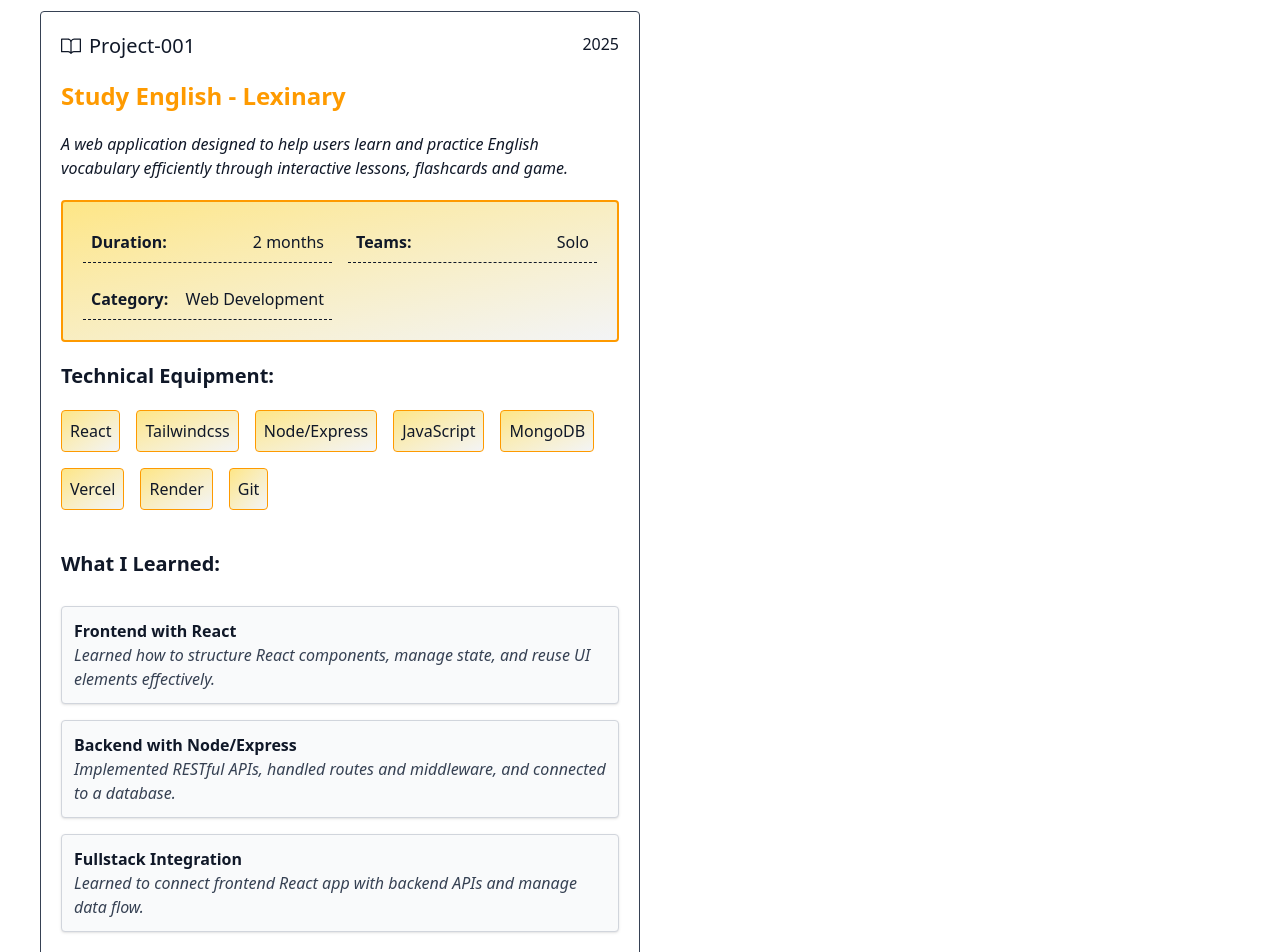
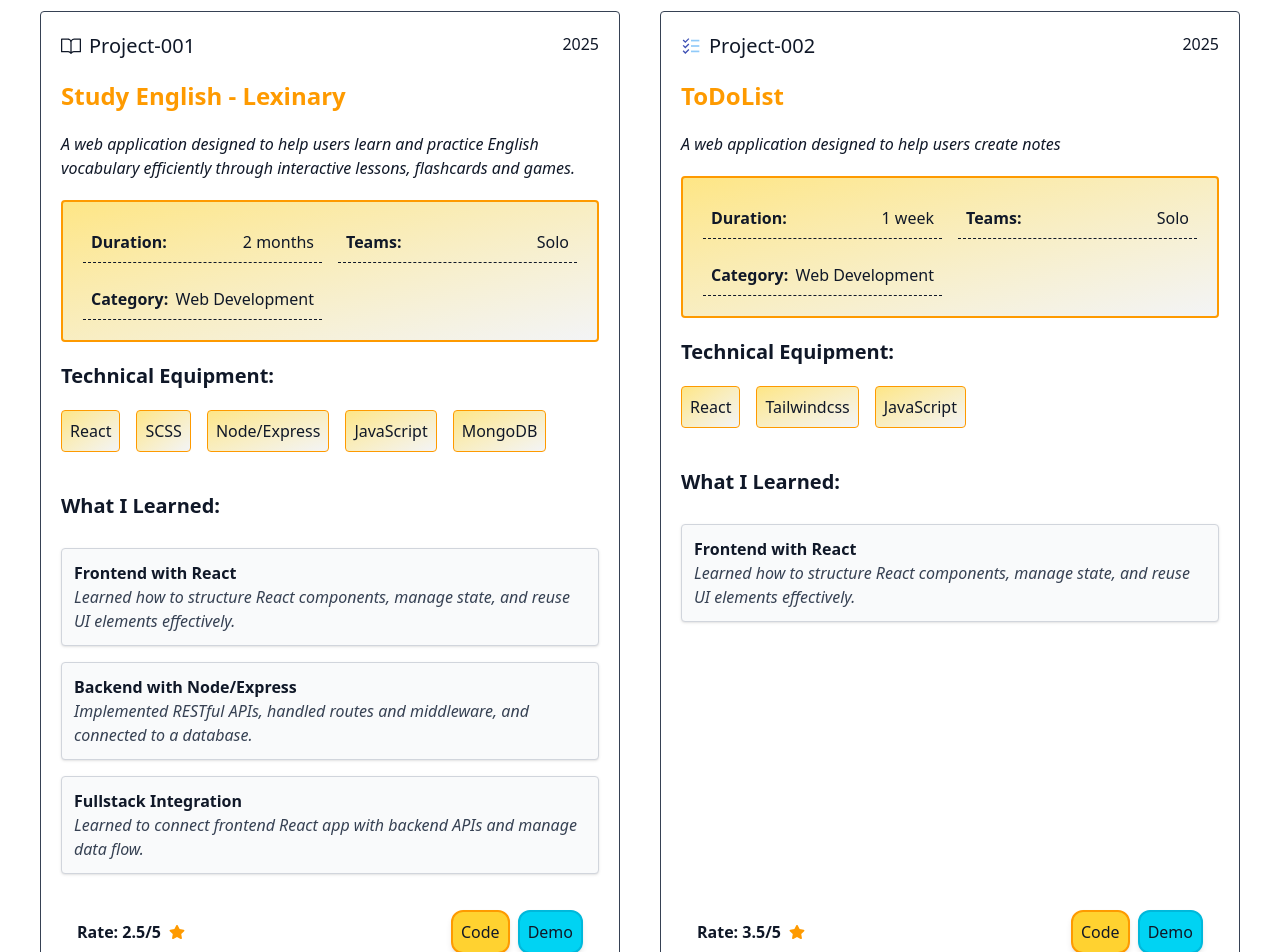
Before and after one commit to NgoHuy05/Portfolio, a React (Vite) app: page /project in a window 1280 px wide. Shown: the part 480-1432 px from the top of the page. Built offline with nearby package versions, Linux system fonts and the light colour scheme.

Commit message:
add project 002

```diff
--- a/src/pages/Home.jsx
+++ b/src/pages/Home.jsx
@@ -175,6 +175,7 @@ const Home = () => {
           href="/CV Resume - NgoDucHuy.pdf"
           download="CV-Resume_NgoDucHuy.pdf"
           className="w-[80%]
+          text-center
           border-2 border-cyan-500 p-5
           bg-cyan-400 text-gray-900
           hover:bg-cyan-500
--- a/src/pages/Project.jsx
+++ b/src/pages/Project.jsx
@@ -1,26 +1,31 @@
+
 import { GoBook } from "react-icons/go";
+import { FcTodoList } from "react-icons/fc";
 import { FaStar } from "react-icons/fa";
-import { FaGithub } from "react-icons/fa";
 import { BsBoxArrowUpRight } from "react-icons/bs";
 
 const Project = () => {
-  const technicalEquiq = [
+  const projects = [
+    {
+      icon: <GoBook />,
+      projectId: "Project-001",
+      year: 2025,
+      title: "Study English - Lexinary",
+      description:
+        "A web application designed to help users learn and practice English vocabulary efficiently through interactive lessons, flashcards and games.",
+      projectDetails: [
+        { label: "Duration:", value: "2 months" },
+        { label: "Teams:", value: "Solo" },
+        { label: "Category:", value: "Web Development" },
+      ],
+      technicalEquiq: [
         { value: "React" },
-    { value: "Tailwindcss" },
+        { value: "SCSS" },
         { value: "Node/Express" },
         { value: "JavaScript" },
         { value: "MongoDB" },
-    { value: "Vercel" },
-    { value: "Render" },
-    { value: "Git" },
-  ];
-
-  const projectDetails = [
-    { label: "Duration:", value: "2 months" },
-    { label: "Teams:", value: "Solo" },
-    { label: "Category:", value: "Web Development", colSpan: 2 },
-  ];
-  const whatILearned = [
+      ],
+      whatILearned: [
         {
           title: "Frontend with React",
           desc: "Learned how to structure React components, manage state, and reuse UI elements effectively.",
@@ -32,6 +37,37 @@ const Project = () => {
         {
           title: "Fullstack Integration",
           desc: "Learned to connect frontend React app with backend APIs and manage data flow.",
+        },
+      ],
+      codeLink: "https://github.com/NgoHuy05/LEXINARY",
+      demoLink: "https://lexinary.vercel.app/",
+      rate: 2.5,
+    },
+    {
+      icon: <FcTodoList />,
+      projectId: "Project-002",
+      year: 2025,
+      title: "ToDoList",
+      description: "A web application designed to help users create notes",
+      projectDetails: [
+        { label: "Duration:", value: "1 week" },
+        { label: "Teams:", value: "Solo" },
+        { label: "Category:", value: "Web Development" },
+      ],
+      technicalEquiq: [
+        { value: "React" },
+        { value: "Tailwindcss" },
+        { value: "JavaScript" },
+      ],
+      whatILearned: [
+        {
+          title: "Frontend with React",
+          desc: "Learned how to structure React components, manage state, and reuse UI elements effectively.",
+        }
+      ],
+      codeLink: "https://github.com/NgoHuy05/ToDoList",
+      demoLink: "https://to-do-list-hk.vercel.app/",
+      rate: 3.5,
     },
   ];
 
@@ -60,29 +96,27 @@ const Project = () => {
           </div>
         </div>
       </div>
-
-      <div className="grid grid-cols-1 lg:grid-cols-2 m-10">
-        <div className="flex flex-col gap-5 border border-gray-700 p-5 rounded animate-fade-right">
+    <div className="grid grid-cols-1 lg:grid-cols-2 gap-10 m-10">
+      {projects.map((proj, idx) => (
+        <div
+          key={idx}
+          className="flex flex-col gap-5 border border-gray-700 p-5 rounded animate-fade-right"
+        >
           <div className="flex justify-between">
             <div className="text-xl flex items-center gap-2">
-              <GoBook />
-              Project-001
+              {proj.icon}
+              {proj.projectId}
             </div>
-            <div>2025</div>
-          </div>
-          <div className="text-2xl font-bold text-amber-500">
-            Study English - Lexinary
-          </div>
-          <div className="italic">
-            A web application designed to help users learn and practice English
-            vocabulary efficiently through interactive lessons, flashcards and
-            game.
+            <div>{proj.year}</div>
           </div>
 
+          <div className="text-2xl font-bold text-amber-500">{proj.title}</div>
+          <div className="italic">{proj.description}</div>
+
           <div className="grid grid-cols-1 md:grid-cols-2 gap-4 border-2 border-amber-500 p-5 bg-gradient-to-tl from-gray-100 to-amber-200 rounded">
-            {projectDetails.map((item, index) => (
+            {proj.projectDetails.map((item, idx) => (
               <div
-                key={index}
+                key={idx}
                 className="flex justify-between items-center border-b border-dashed p-2"
               >
                 <div className="font-bold">{item.label}</div>
@@ -93,10 +127,10 @@ const Project = () => {
 
           <div className="text-xl font-bold">Technical Equipment:</div>
           <div className="flex flex-wrap gap-4">
-            {technicalEquiq.map((item, index) => (
+            {proj.technicalEquiq.map((item, idx) => (
               <div
-                key={index}
-                className="border border-amber-500 p-2 bg-gradient-to-br from-amber-200 to-gray-100  rounded hover:scale-110 transition-transform duration 300"
+                key={idx}
+                className="border border-amber-500 p-2 bg-gradient-to-br from-amber-200 to-gray-100 rounded hover:scale-110 transition-transform duration-300"
               >
                 {item.value}
               </div>
@@ -104,11 +138,10 @@ const Project = () => {
           </div>
 
           <div className="text-xl font-bold mt-5">What I Learned:</div>
-
           <div className="flex flex-col gap-4 mt-2">
-            {whatILearned.map((item, index) => (
+            {proj.whatILearned.map((item, idx) => (
               <div
-                key={index}
+                key={idx}
                 className="border border-gray-300 p-3 rounded shadow-sm bg-gray-50"
               >
                 <div className="font-bold">{item.title}</div>
@@ -117,47 +150,36 @@ const Project = () => {
             ))}
           </div>
 
-          <div className="flex justify-between items-center p-2">
+          <div className="flex justify-between items-center p-2 mt-auto">
             <div className="flex gap-2 items-center p-2">
-              <div className="font-bold">Rate: 2.5/5</div>
+              <div className="font-bold">Rate: {proj.rate}/5</div>
               <div className="text-amber-500">
                 <FaStar />
               </div>
             </div>
+
             <div className="flex gap-2 p-2">
               <a
-                href="https://github.com/NgoHuy05/LEXINARY"
+                href={proj.codeLink}
                 target="_blank"
-                className=" border-2 border-amber-500 p-2 flex items-center gap-2
-                bg-amber-300 text-gray-900
-                hover:bg-amber-500
-                hover:scale-105
-                transition-all duration-300 cursor-pointer rounded-xl shadow-md"
+                className="border-2 border-amber-500 p-2 flex items-center gap-2 bg-amber-300 text-gray-900 hover:bg-amber-500 hover:scale-105 transition-all duration-300 cursor-pointer rounded-xl shadow-md"
               >
-                <div className="font-bold text-black">
-                  <FaGithub />
-                </div>
                 <div>Code</div>
               </a>
               <a
-                href="https://lexinary.vercel.app/"
+                href={proj.demoLink}
                 target="_blank"
-                className="border-2 border-cyan-500 p-2 flex items-center gap-2
-                bg-cyan-400 text-gray-900
-                hover:bg-cyan-500
-                hover:scale-105
-                transition-all duration-300 cursor-pointer rounded-xl shadow-md"
+                className="border-2 border-cyan-500 p-2 flex items-center gap-2 bg-cyan-400 text-gray-900 hover:bg-cyan-500 hover:scale-105 transition-all duration-300 cursor-pointer rounded-xl shadow-md"
               >
-                <div>
-                  <BsBoxArrowUpRight />
-                </div>
                 <div>Demo</div>
               </a>
             </div>
           </div>
         </div>
+      ))}
     </div>
     </>
   );
 };
+
 export default Project;
```
Lines whose indentation alone changed are shown as unchanged.
